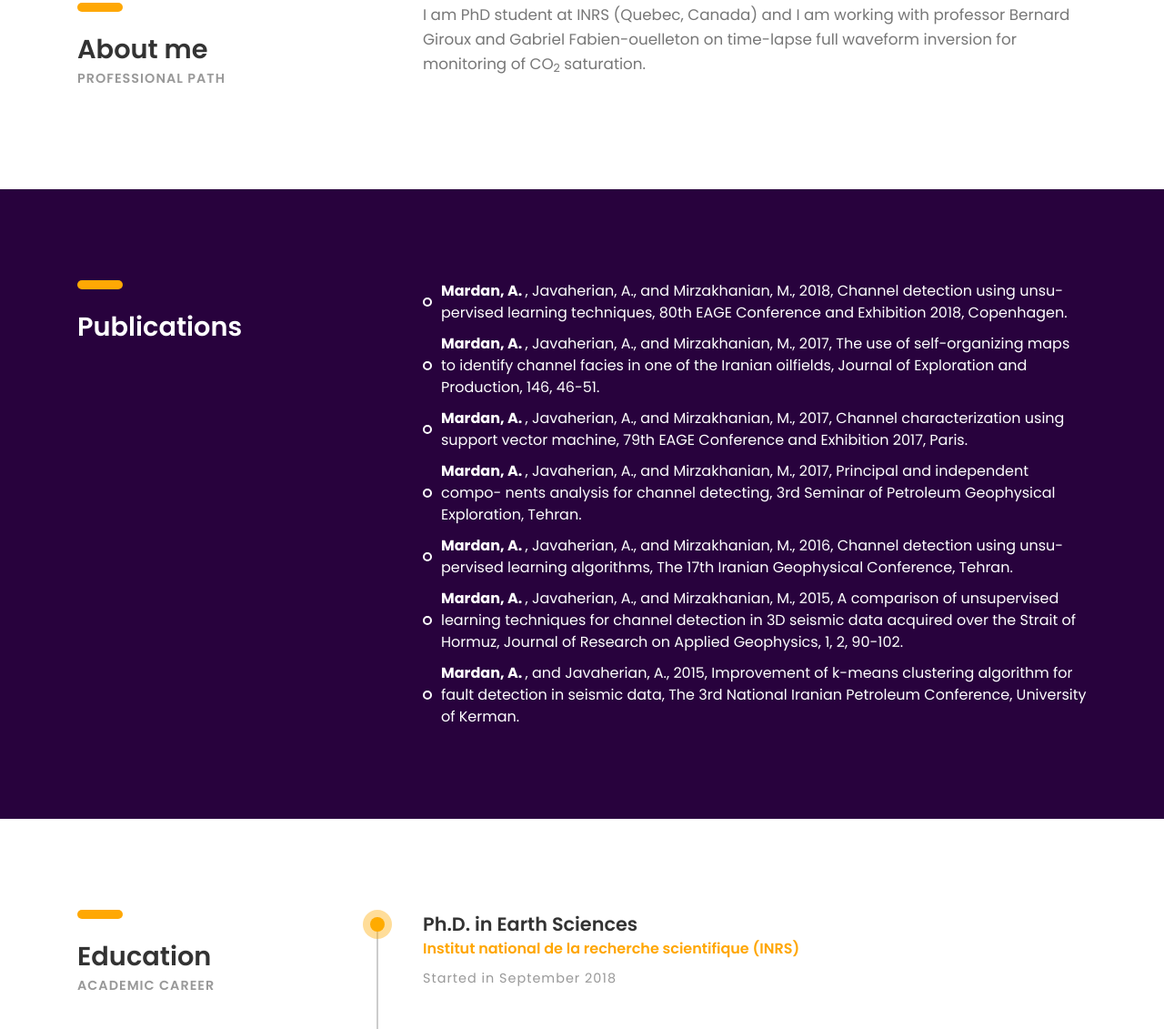
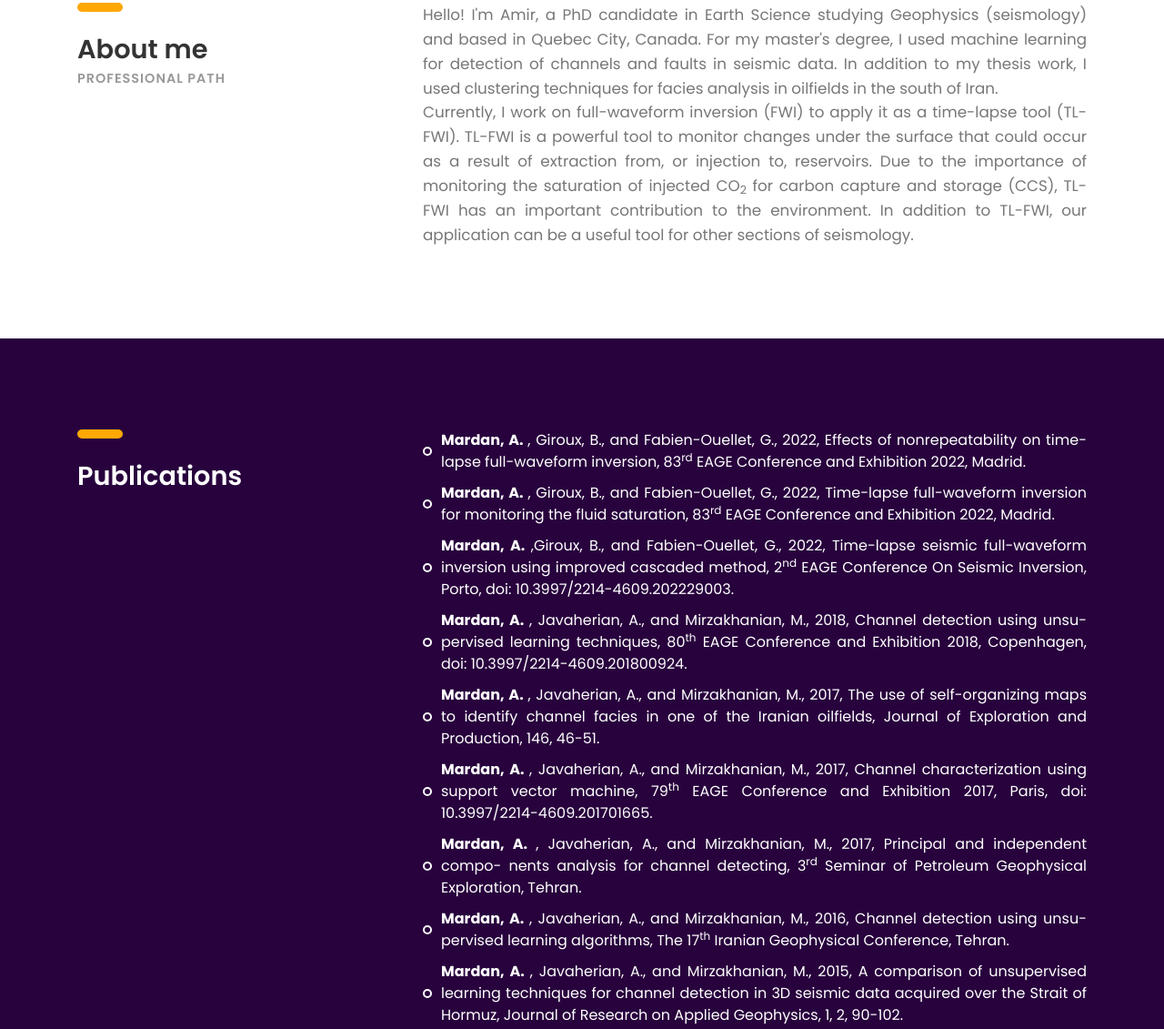
Before and after one commit to AmirMardan/amirmardan.github.io, a plain HTML site: page index.html in a window 1280 px wide. Shown: the part 728-1859 px from the top of the page at 91% size. Drawn offline with Linux system fonts and the light colour scheme; files whose address does not match are found by name.

Commit message:
update march 2022

```diff
--- a/01-cv-portfolio/css/styles.css
+++ b/01-cv-portfolio/css/styles.css
@@ -92,7 +92,7 @@ b.max-bold{ font-weight: 700; }
 .margin-t-10{ margin-top: 10px; }
 
 .margin-b-30{ margin-bottom: 30px; }
-.margin-b-50{ margin-bottom: 50px; }
+.margin-b-50{ margin-bottom: 50px; text-align: justify;}
 
 .margin-tb-30{ margin-top: 30px; margin-bottom: 30px; }
 
@@ -123,7 +123,9 @@ header .downlad-btn{ padding: 15px 30px; border-radius: 4px; float: right; margi
 
 header .downlad-btn:hover{ -webkit-transform: translateY(-4px); transform: translateY(-4px); }
 
-
+header .downlad-btn_pyfwi{ padding: 15px 30px; border-radius: 4px; float: left; margin-top: 30px;
+	box-shadow: inset 0 0px 4px rgba(0,0,0,.3); background: #FFAD01; color: #fff;
+	-webkit-transition: all .2s ease; transition: all .2s ease; }
 /* ---------------------------------
 4. INTRO SECTION
 --------------------------------- */
--- a/index.html
+++ b/index.html
@@ -54,7 +54,7 @@
 						<div class="info">
 							<i class="icon ion-ios-chatboxes-outline"></i>
 							<div class="right-area">
-								<h5>amirhossein.mardan@ete.inrs.ca</h5>
+								<h5>amirhossein.mardan@inrs.ca</h5>
 <!--                                <h6>REPLY IN 24 HOURS</h6>-->
 							</div><!-- right-area -->
 						</div><!-- info -->
@@ -63,6 +63,7 @@
 			</div><!-- heading-wrapper -->
 
 			<a class="downlad-btn" href="01-cv-portfolio/AmirHMardan.pdf" target="_blank">Download CV</a>
+			<a class="downlad-btn_pyfwi" href="https://pyfwi.readthedocs.io/en/latest/index.html" target="_blank">PyFWI</a>
 		</div><!-- container -->
 	</header>
 
@@ -86,6 +87,8 @@
 							<li><a href="https://www.linkedin.com/in/amirmardan/" target="_blank"><i class="ion-social-linkedin"></i></a></li>
                             <li><a href="https://www.researchgate.net/profile/Amir_Mardan2/" target="_blank"><i class="ion-ios-book"></i></a></li>
                             <li><a href="https://github.com/AmirMardan" target="_blank"><i class="ion-social-github"></i></a></li>
+							<li><a href="https://pyfwi.readthedocs.io/en/latest/index.html" target="_blank"><i class="ion-social-python"></i></a></li>
+
 <!--                            <li><a href="https://www.facebook.com/ahmardan69" target="_blank"><i class="ion-social-facebook"></i></a></li>-->
 <!--                            <li><a href="#"><i class="ion-social-twitter"></i></a></li>-->
 						</ul>
@@ -180,7 +183,12 @@
 					</div>
 				</div><!-- col-sm-4 -->
 				<div class="col-sm-8">
-					<p class="margin-b-50">I am PhD student at INRS (Quebec, Canada) and I am working with professor Bernard Giroux and Gabriel Fabien-ouelleton on time-lapse full waveform inversion for monitoring of CO<sub>2</sub> saturation.</p>
+					<p class="margin-b-50" >
+						Hello! I'm Amir, a PhD candidate in Earth Science studying Geophysics (seismology) and based in Quebec City, Canada. For my master's degree, I used machine learning for detection of channels and faults in seismic data. In addition to my thesis work, I used clustering techniques for facies analysis in oilfields in the south of Iran.
+						<br>
+						Currently, I work on full-waveform inversion (FWI) to apply it as a time-lapse tool (TL-FWI). TL-FWI is a powerful tool to monitor changes under the surface that could occur as a result of extraction from, or injection to, reservoirs. Due to the importance of monitoring the saturation of injected CO<sub>2</sub> for carbon capture and storage (CCS), TL-FWI has an important contribution to the environment. In addition to TL-FWI, our application can be a useful tool for other sections of seismology.
+						<!-- Our open source Python package is available via <a href='https://pypi.org/project/PyFWI/'>Pypi</a>. -->
+					</p>
 
 <!--                    <div class="row">-->
 <!--                        <div class="col-sm-6 col-md-6 col-lg-3">-->
@@ -245,20 +253,31 @@
 							quis consequat nulla effi citur at. Maecenas sed massa tristique.Duis non volutpat arcu,
 							eu mollis tellus. Sed finibus aliquam neque sit amet sodales. </p>-->
 						<ul class="list margin-b-30">
-                            <li><strong>Mardan, A. </strong>, Javaherian, A., and Mirzakhanian, M., 2018, Channel detection using unsu- pervised learning techniques, 80th EAGE Conference and Exhibition 2018, Copenhagen.
+							<li><strong>Mardan, A. </strong>, Giroux, B., and Fabien-Ouellet, G., 2022, Effects of nonrepeatability on time-lapse full-waveform inversion, 83<sup>rd</sup> EAGE Conference and Exhibition 2022,
+								Madrid.
+                            </li>
+							<li><strong>Mardan, A. </strong>, Giroux, B., and Fabien-Ouellet, G., 2022, Time-lapse full-waveform inversion for monitoring the fluid saturation, 83<sup>rd</sup> EAGE Conference and Exhibition 2022,
+								Madrid.
+                            </li>
+							<li><strong>Mardan, A. </strong>,Giroux, B., and Fabien-Ouellet, G., 2022, Time-lapse seismic full-waveform inversion using improved cascaded method, 2<sup>nd</sup> EAGE Conference On Seismic Inversion,
+								Porto, doi: <a href='https://doi.org/10.3997/2214-4609.202229003'>10.3997/2214-4609.202229003</a></a>.
+                            </li>
+                            <li><strong>Mardan, A. </strong>, Javaherian, A., and Mirzakhanian, M., 2018, Channel detection using unsu- pervised learning techniques, 80<sup>th</sup> EAGE Conference and Exhibition 2018, Copenhagen,
+								doi: <a href='https://doi.org/10.3997/2214-4609.201800924'>10.3997/2214-4609.201800924</a>.
                             </li>
 							<li> <strong>Mardan, A. </strong>, Javaherian, A., and Mirzakhanian, M., 2017, The use of self-organizing maps to identify channel facies in one of the Iranian oilfields, Journal of Exploration and Production, 146, 46-51.
                             </li>
-                            <li> <strong>Mardan, A. </strong>, Javaherian, A., and Mirzakhanian, M., 2017, Channel characterization using support vector machine, 79th EAGE Conference and Exhibition 2017, Paris.
+                            <li> <strong>Mardan, A. </strong>, Javaherian, A., and Mirzakhanian, M., 2017, Channel characterization using support vector machine, 79<sup>th</sup> EAGE Conference and Exhibition 2017, Paris,
+								doi: <a href='https://doi.org/10.3997/2214-4609.201701665'>10.3997/2214-4609.201701665</a>.
                             </li>
-                            <li> <strong>Mardan, A. </strong>, Javaherian, A., and Mirzakhanian, M., 2017, Principal and independent compo- nents analysis for channel detecting, 3rd Seminar of Petroleum Geophysical Exploration, Tehran.
+                            <li> <strong>Mardan, A. </strong>, Javaherian, A., and Mirzakhanian, M., 2017, Principal and independent compo- nents analysis for channel detecting, 3<sup>rd</sup> Seminar of Petroleum Geophysical Exploration, Tehran.
                             </li>
-                            <li> <strong>Mardan, A. </strong>, Javaherian, A., and Mirzakhanian, M., 2016, Channel detection using unsu- pervised learning algorithms, The 17th Iranian Geophysical Conference, Tehran.
+                            <li> <strong>Mardan, A. </strong>, Javaherian, A., and Mirzakhanian, M., 2016, Channel detection using unsu- pervised learning algorithms, The 17<sup>th</sup> Iranian Geophysical Conference, Tehran.
                             </li>
                             <li> <strong>Mardan, A. </strong>, Javaherian, A., and Mirzakhanian, M., 2015, A comparison of unsupervised learning techniques for channel detection in 3D seismic data acquired over the Strait of Hormuz, Journal of Research on Applied Geophysics, 1, 2, 90-102.
 
                             </li>
-                            <li> <strong>Mardan, A. </strong>, and Javaherian, A., 2015, Improvement of k-means clustering algorithm for fault detection in seismic data, The 3rd National Iranian Petroleum Conference, University of Kerman.
+                            <li> <strong>Mardan, A. </strong>, and Javaherian, A., 2015, Improvement of k-means clustering algorithm for fault detection in seismic data, The 3<sup>rd</sup> National Iranian Petroleum Conference, University of Kerman.
                             </li>
 
 
```
Also changed, not shown: 1 other file.
